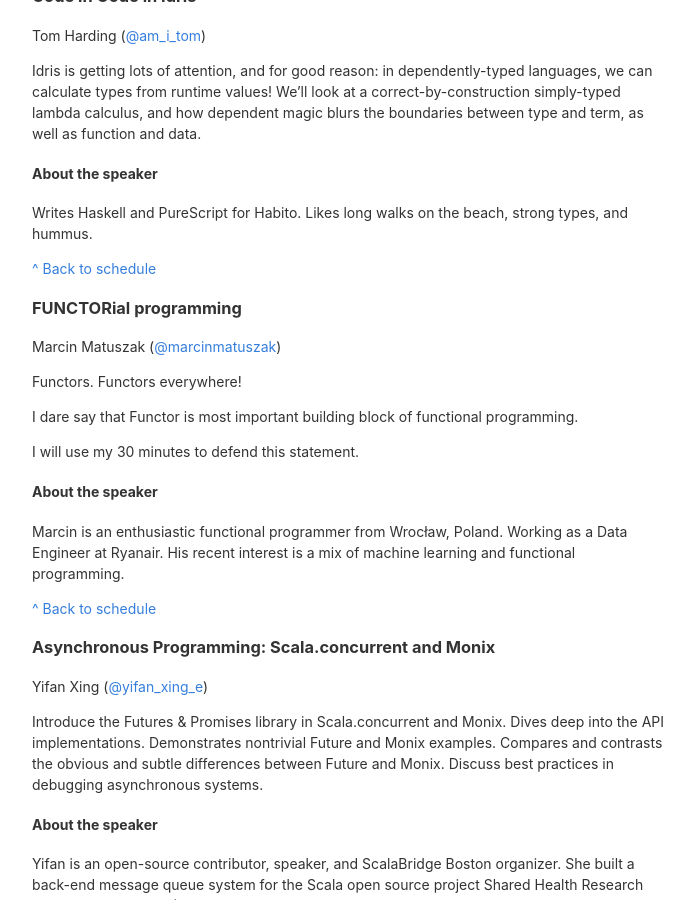
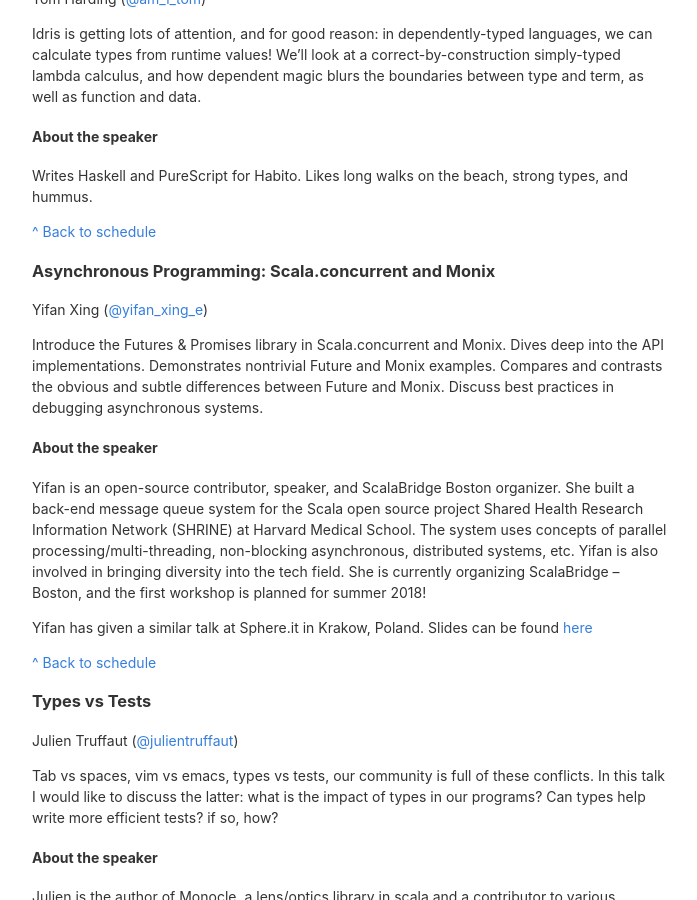
Before and after one commit to LambdAle/lambdale.github.io, a Jekyll site: the page built from schedule.md, in a window 1280 px wide and 900 px high, scrolled down 3208 px. Shown: the whole window, without its empty margins (289-986 px from the left). Built offline with Jekyll 4.4.1, drawn with Linux system fonts in a browser that asks for light colours; nearby versions of some CDN libraries; library files that are not in the unit come from our copies; comment, search, counter and statistics services are not loaded; some of the changed text lies outside the part shown.

Commit message:
Update the schedule

```diff
--- a/schedule.md
+++ b/schedule.md
@@ -36,72 +36,67 @@
 </tr>
 
 <tr>
-  <td class="ba b--black-50">12:10</td>
+  <td class="ba b--black-50">12:15</td>
   <td class="ba b--black-50"><a href="#declarative-gtk-programming-in-haskell" class="b">Declarative GTK Programming in Haskell - Oskar Wickström</a></td>
 </tr>
 
 <tr>
-  <td class="ba b--black-50">12:40</td>
+  <td class="ba b--black-50">12:45</td>
   <td class="ba b--black-50"><a href="#fp-and-event-based-systems" class="b">FP and Event Based Systems - Hamish Dickson</a></td>
 </tr>
 
 <tr>
-  <td class="ba b--black-50">13:10</td>
+  <td class="ba b--black-50">13:15</td>
   <td class="ba b--black-50"><span class="i">Lunch (buffet)</span></td>
 </tr>
 
 <tr>
-  <td class="ba b--black-50">14:10</td>
+  <td class="ba b--black-50">14:15</td>
   <td class="ba b--black-50"><a href="#there-is-a-bluebird-in-my-talk-that-wants-to-get-out" class="b">There is a Bluebird in my talk that wants to get out - Lucas Fernandes da Costa</a></td>
 </tr>
 
 <tr>
-  <td class="ba b--black-50">14:40</td>
+  <td class="ba b--black-50">14:45</td>
   <td class="ba b--black-50"><a href="#code-in-code-in-idris" class="b">Code in Code in Idris - Tom Harding</a></td>
 </tr>
 
 <tr>
-  <td class="ba b--black-50">15:10</td>
+  <td class="ba b--black-50">15:15</td>
   <td class="ba b--black-50"><span class="i">Break</span></td>
 </tr>
 
 <tr>
-  <td class="ba b--black-50">15:20</td>
-  <td class="ba b--black-50"><a href="#functorial-programming" class="b">FUNCTORial programming - Marcin Matuszak</a></td>
-</tr>
-
-<tr>
-  <td class="ba b--black-50">15:50</td>
+  <td class="ba b--black-50">15:30</td>
   <td class="ba b--black-50"><a href="#asynchronous-programming-scalaconcurrent-and-monix" class="b">Asynchronous Programming: Scala.concurrent and Monix - Yifan Xing</a></td>
 </tr>
 
 <tr>
-  <td class="ba b--black-50">16:20</td>
+  <td class="ba b--black-50">16:00</td>
   <td class="ba b--black-50"><span class="i">Break</span></td>
 </tr>
 
 <tr>
-  <td class="ba b--black-50">16:30</td>
+  <td class="ba b--black-50">16:15</td>
   <td class="ba b--black-50"><a href="#types-vs-tests" class="b">Types vs Tests - Julien Truffaut</a></td>
 </tr>
 
 <tr>
-  <td class="ba b--black-50">17:00</td>
+  <td class="ba b--black-50">16:45</td>
   <td class="ba b--black-50"><a href="#illogical-engineers" class="b">ILLOGICAL ENGINEERS - Paweł Szulc</a></td>
 </tr>
 
 <tr>
-  <td class="ba b--black-50">17:30</td>
+  <td class="ba b--black-50">17:15</td>
   <td class="ba b--black-50"><span class="i">Break</span></td>
 </tr>
 
 <tr>
-  <td class="ba b--black-50">17:40</td>
+  <td class="ba b--black-50">17:30</td>
   <td class="ba b--black-50"><span class="b">Pub quiz!</span></td>
 </tr>
 
 <tr>
-  <td class="ba b--black-50">18:10</td>
+  <td class="ba b--black-50">18:00</td>
   <td class="ba b--black-50"><span class="b">Finish</span></td>
 </tr>
 
@@ -228,24 +223,6 @@
 
 <a href="#schedule">^ Back to schedule</a>
 
-### FUNCTORial programming
-
-Marcin Matuszak ([@marcinmatuszak](https://twitter.com/marcinmatuszak))
-
-Functors. Functors everywhere!
-
-I dare say that Functor is most important building block of functional programming.
-
-I will use my 30 minutes to defend this statement.
-
-#### About the speaker
-
-Marcin is an enthusiastic functional programmer from Wrocław, Poland. Working as
-a Data Engineer at Ryanair. His recent interest is a mix of machine learning and
-functional programming.
-
-<a href="#schedule">^ Back to schedule</a>
-
 ### Asynchronous Programming: Scala.concurrent and Monix
 
 Yifan Xing ([@yifan_xing_e](https://twitter.com/yifan_xing_e))
```
